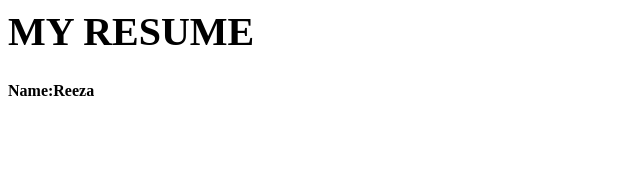
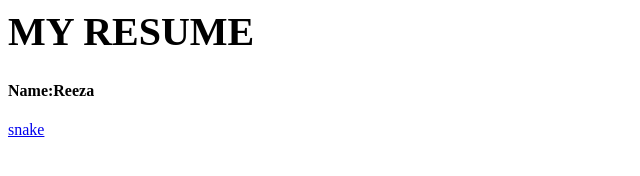
Before and after one commit to reeza12/reeza, a plain HTML site: page index.html in a window 1280 px wide. Shown: the full height of the page, 0-640 px from the left. Drawn offline with Linux system fonts and the light colour scheme.

Commit message:
Update index.html

```diff
--- a/index.html
+++ b/index.html
@@ -15,5 +15,6 @@
 	<body>
 		<h1>MY RESUME</h1>
 		<h4>Name:Reeza</h4>
+		<a href="snake.html">snake</a>
 	</body>
 </html>
```
